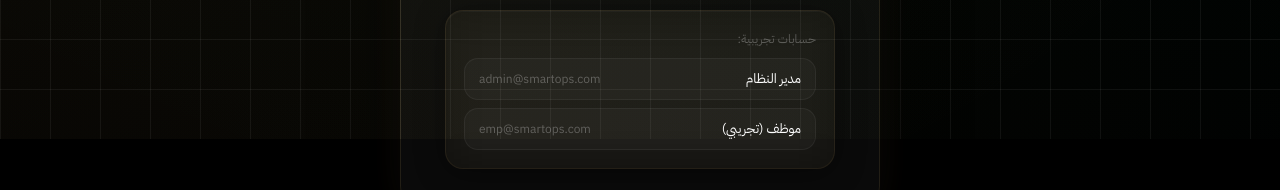
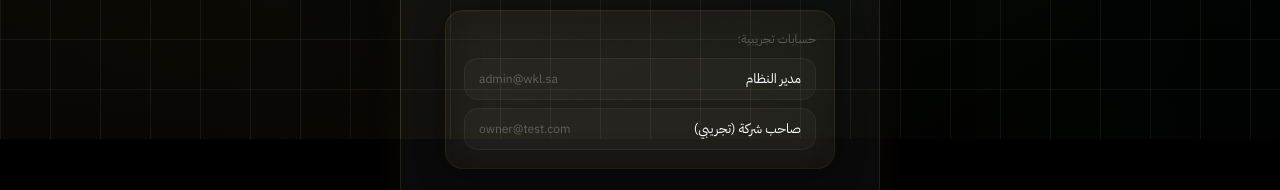
Before and after one commit to abdulrhmanseo-lang/erp-wkl, a React (Vite) app in the folder frontend/: page /login in a window 1280 px wide. Shown: the part 661-851 px from the top of the page. Built offline with nearby package versions, Linux system fonts and the light colour scheme; no server answers.

Commit message:
fix: update demo accounts to match new database

```diff
--- a/frontend/src/pages/LoginPage.jsx
+++ b/frontend/src/pages/LoginPage.jsx
@@ -135,13 +135,13 @@ export default function LoginPage() {
                     <div className="auth-demo-box glass">
                         <p className="text-xs text-muted mb-2">حسابات تجريبية:</p>
                         <div className="demo-accounts">
-                            <button type="button" className="demo-account" onClick={() => { setEmail('admin@smartops.com'); setPassword('admin123'); }}>
+                            <button type="button" className="demo-account" onClick={() => { setEmail('admin@wkl.sa'); setPassword('123456'); }}>
                                 <span>مدير النظام</span>
-                                <span className="text-xs text-muted">admin@smartops.com</span>
+                                <span className="text-xs text-muted">admin@wkl.sa</span>
                             </button>
-                            <button type="button" className="demo-account" onClick={() => { setEmail('emp@smartops.com'); setPassword('emp123'); }}>
-                                <span>موظف (تجريبي)</span>
-                                <span className="text-xs text-muted">emp@smartops.com</span>
+                            <button type="button" className="demo-account" onClick={() => { setEmail('owner@test.com'); setPassword('123456'); }}>
+                                <span>صاحب شركة (تجريبي)</span>
+                                <span className="text-xs text-muted">owner@test.com</span>
                             </button>
                         </div>
                     </div>
```
